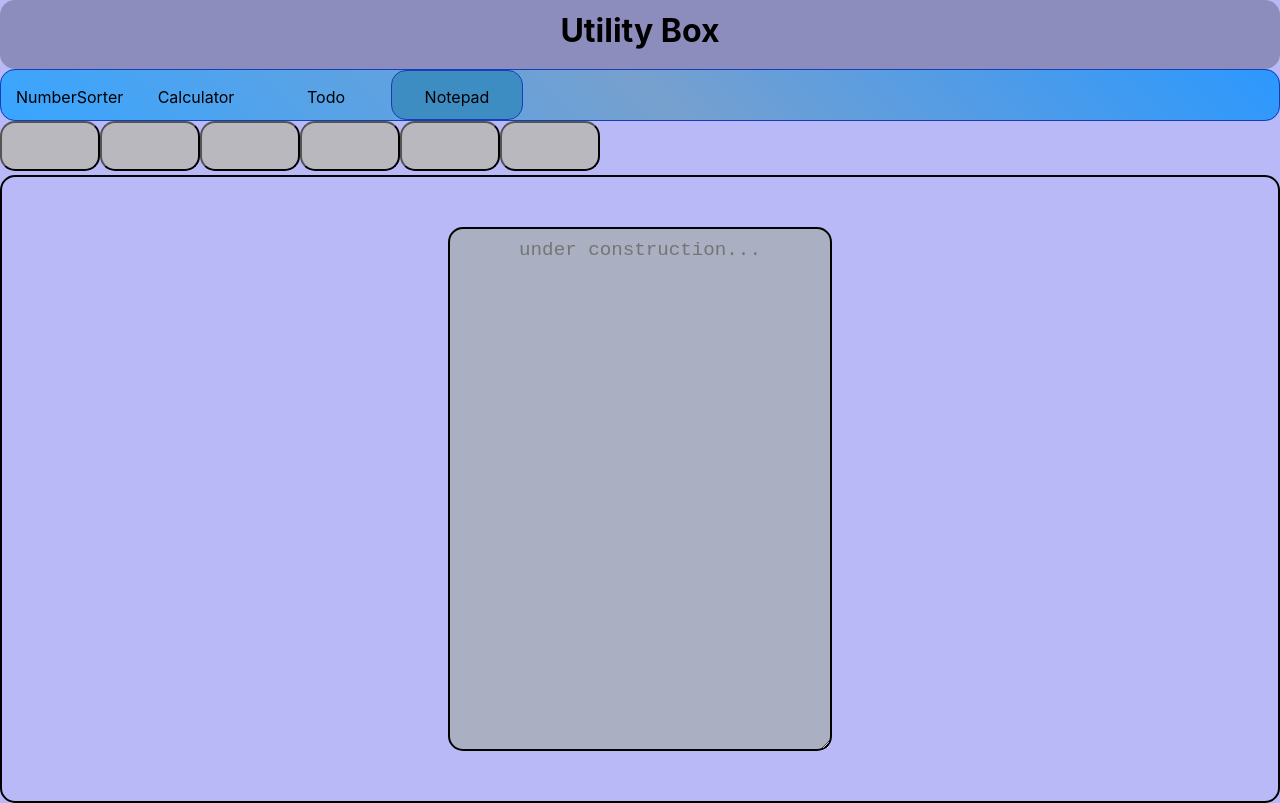
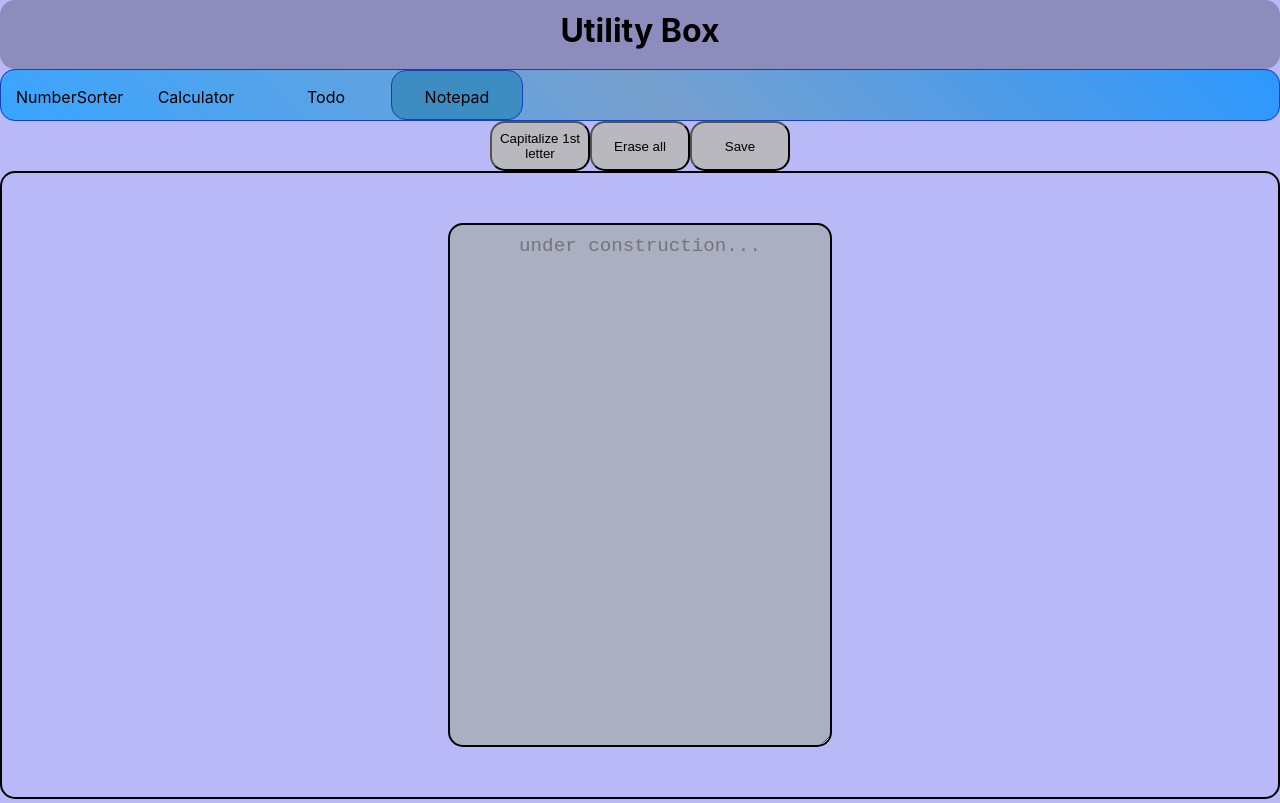
Before and after one commit to tarunkumarkushwaha/reactor-using-vite, a React (Vite) app: page /notepad in a window 1280 px wide. Built offline with nearby package versions, Linux system fonts and the light colour scheme.

Commit message:
buttons in Notepad

```diff
--- a/src/Components/Notepad/Notepad.jsx
+++ b/src/Components/Notepad/Notepad.jsx
@@ -4,14 +4,17 @@ function Notepad() {
     return (
         <>
             <Navbar />
-            <div>
-                <button></button>
-                <button></button>
-                <button></button>
-                <button></button>
-                <button></button>
-                <button></button>
-            </div>
+            <div className="flex-row-center">
+        <button className="text-center">
+          Capitalize 1st letter
+        </button>
+        <button className="text-center">
+          Erase all
+        </button>
+        <button className="text-center">
+          Save
+        </button>
+      </div>
             <div className="border-black flex-row-center">
                 <textarea
                     rows="10" cols="100"
```
